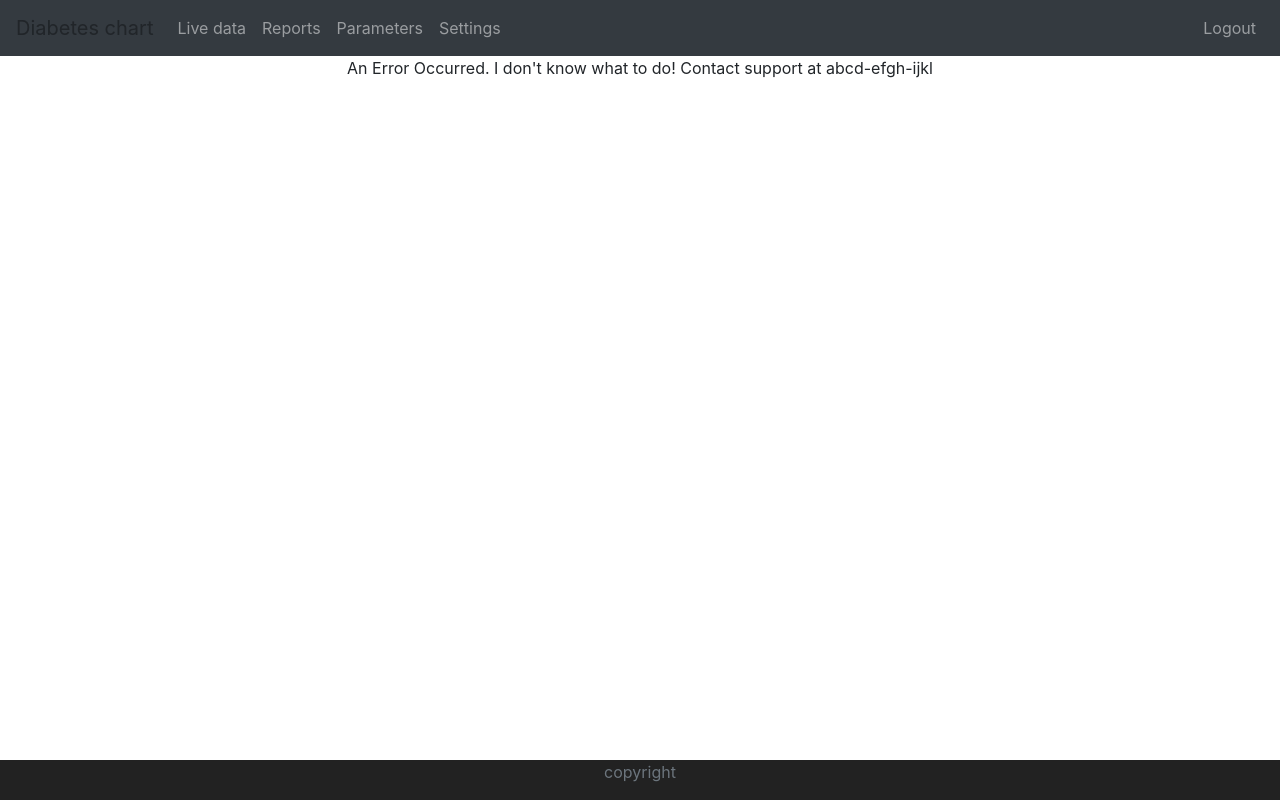
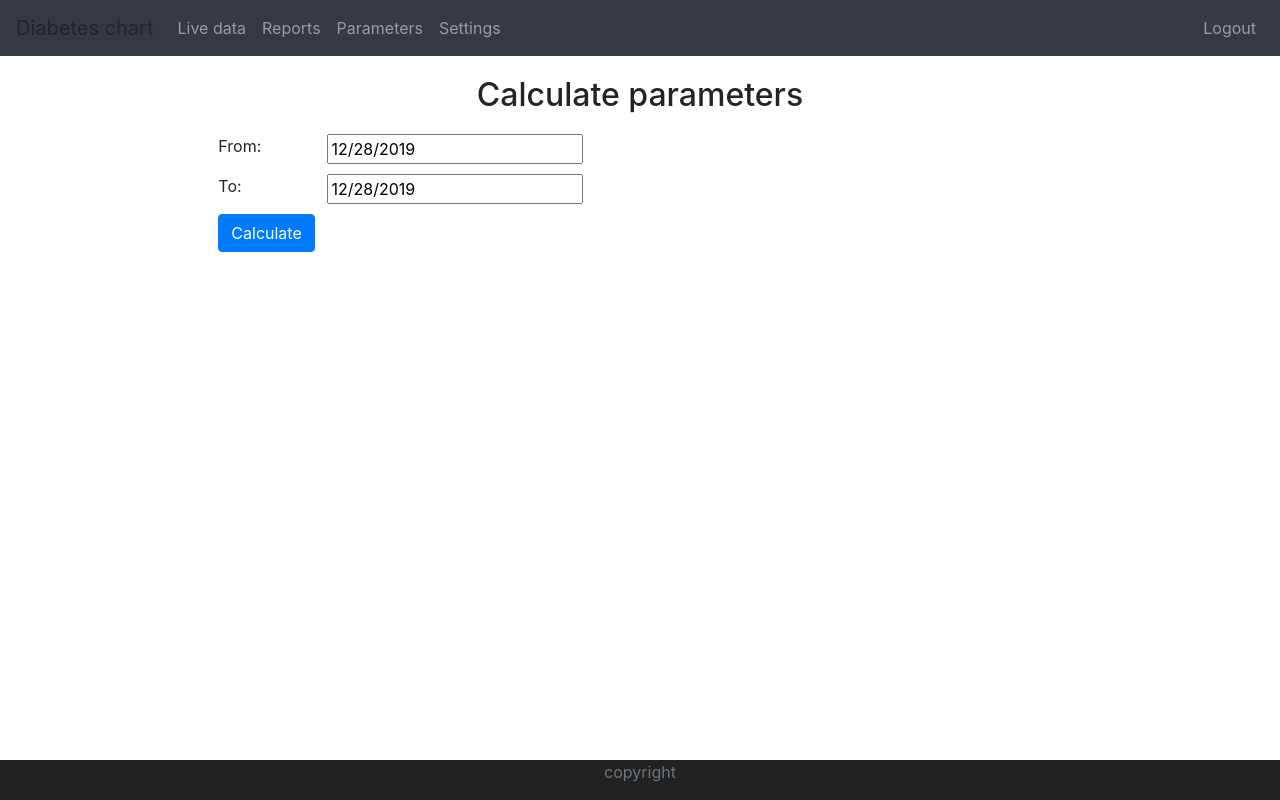
Before and after one commit to berten76/Diabetes-Chart, a React (Create React App) app: page /Parameters in a window 1280 px wide. Built offline with nearby package versions, Linux system fonts and the light colour scheme; sample sign-in values are in the browser's storage.

Commit message:
calc diabetic params

```diff
--- a/package.json
+++ b/package.json
@@ -8,6 +8,7 @@
     "moment": "^2.24.0",
     "react": "^16.12.0",
     "react-chartjs-2": "^2.8.0",
+    "react-datepicker": "^2.10.1",
     "react-dom": "^16.12.0",
     "react-moment": "^0.9.6",
     "react-redux": "^7.1.3",
--- a/src/Components/DiabeticChartApp.jsx
+++ b/src/Components/DiabeticChartApp.jsx
@@ -7,6 +7,8 @@ import LiveData from './LiveData/LiveData';
 import Reports from './Reports/Reports';
 import HeaderComponent from './Shared/HeaderComponent';
 import FooterComponent from './Shared/FooterComponent';
+import Parameters from './Parameters/Parameters';
+
 class DiabeticChartApp extends Component {
     render() {
         return (
@@ -19,6 +21,7 @@ class DiabeticChartApp extends Component {
                             <Route path="/login" component={LoginComponent}/>
                             <AuthenticatedRoute path="/LiveData" component={LiveData}/>
                             <AuthenticatedRoute path="/Reports" component={Reports}/>
+                            <AuthenticatedRoute path="/Parameters" component={Parameters}/>
                             <Route path="/logout" component={LogoutComponent}/>
                             <Route component={ErrorComponent}/>
                         </Switch>
--- /dev/null
+++ b/src/Components/Parameters/Parameters.css
@@ -0,0 +1,7 @@
+.row{
+    margin-bottom:10px
+}
+
+h2 {
+    margin: 20px
+}
--- /dev/null
+++ b/src/Components/Parameters/Parameters.jsx
@@ -0,0 +1,58 @@
+import React, {Component} from 'react'
+import DatePicker from "react-datepicker";
+import './Parameters.css';
+
+import "react-datepicker/dist/react-datepicker.css";
+
+class Parameters extends Component {
+    state = {
+        startDate: new Date()
+      };
+      handleChange = date => {
+        this.setState({
+          startDate: date
+        });
+      };
+
+    render() {
+        return (
+            <div>
+
+                <h2>Calculate parameters</h2>
+                <div className="container.col-sm-">
+                    <div className="row temp">
+                        <div className="col-md-2"></div>
+                        <div className="col-md-1 text-left">From:</div>
+                        <div className="col-md-1">
+                            <DatePicker
+                                selected={this.state.startDate}
+                                onChange={this.handleChange}
+                            />
+                        </div>
+                        <div className="col-md-8"></div>
+                    </div>
+                    <div className="row">
+                        <div className="col-md-2"></div>
+                        <div className="col-md-1 text-left">To:</div>
+                        <div className="col-md-1">
+                            <DatePicker
+                                selected={this.state.startDate}
+                                onChange={this.handleChange}
+                            />
+                        </div>
+                        <div className="col-md-8"></div>
+                     </div>
+                     <div className="row">
+                        <div className="col-md-2"></div>
+                        <div className="col-md-1">
+                            <button class="btn btn-primary">Calculate</button>
+                         </div>
+                         <div className="col-md-8"></div>
+                     </div>
+            </div>
+            </div>
+        )
+    }
+}
+
+export default Parameters;
--- a/src/Components/Shared/InulinChart.jsx
+++ b/src/Components/Shared/InulinChart.jsx
@@ -96,8 +96,11 @@ class InsulinChart extends Component {
             if(this.props.glucoseData[i].sgv != null)
                 var value = this.props.glucoseData[i].sgv/18
 
-            if(value >= 10 || value < 4){
+            if(value >= 10 || value < 3){
                 color = 'red';
+            }
+            else if(value >= 8.5 || value < 4){
+                color = 'yellow';
             }
             else {
                 color = 'green';
```
Also changed, not shown: 1 other file (tests, documents, lock files or other folders).
